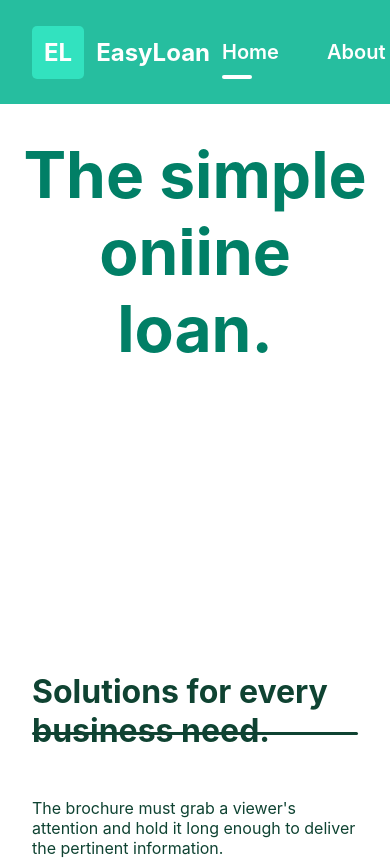
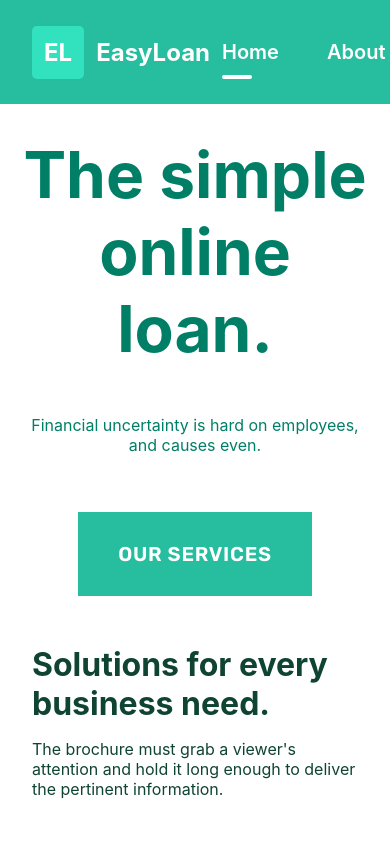
Before and after one commit to prashu-siri/easy-loan, a React (Create React App) app: page / in a window 390 px wide. Shown: the top 860 px of the page. Built offline with nearby package versions, Linux system fonts and the light colour scheme; grey boxes are pictures that could not be loaded.

Commit message:
Home page RWD

```diff
--- a/src/App.css
+++ b/src/App.css
@@ -609,8 +609,11 @@ nav ul li a.active::after {
 }
 
 @media (max-width: 500px) {
+  .wrapper{
+    margin: 3em;
+  }
   .testimonial-wrapper {
-    width: 100%;
+    width: 85%;
   }
 
   .testimonial-message {
@@ -627,21 +630,55 @@ nav ul li a.active::after {
   .info {
     padding-inline: 2em;
     padding-block: 1em;
+
+    h2 {
+      margin: 0;
+    }
   }
 
   .card-wrapper {
     flex-direction: column;
     margin: 1em;
     padding: 1em;
-    gap: 0;
+    gap: 1em;
   }
 
   .container {
     background: none;
     padding: 2em 1em;
+    text-align: center;
+
     h1 {
       color: var(--text-clr);
       text-align: center;
+      position: initial;
+
+      &::after{
+        display: none;
+      }
+    }
+
+    p {
+      color: var(--text-clr);
+    }
+
+    button {
+      background-color: var(--bg-primary);
+    }
+  }
+
+  .info h2::after {
+    display: none;
+  }
+
+  .image-wrapper {
+    width: 100%;
+    display: flex;
+    justify-content: center;
+    align-items: center;
+
+    img {
+      max-width: 100%;
     }
   }
 
--- a/src/components/blog/blog.js
+++ b/src/components/blog/blog.js
@@ -3,7 +3,7 @@ import { Link } from "react-router-dom";
 const Blog = ({imgUrl, heading, summary, date}) => {
   return (
     <div>
-      <div>
+      <div className="image-wrapper">
         <img src={imgUrl} alt="blog1" />
       </div>
       <p className="date">{date}</p>
--- a/src/components/home/Home.js
+++ b/src/components/home/Home.js
@@ -27,7 +27,9 @@ enough to deliver the pertinent information.</p>
         </section>
         <section className="card-wrapper">
           <div>
-            <div><img src="https://preview.colorlib.com/theme/easylo/assets/img/icon/services1.svg" alt="home" /></div>
+            <div>
+              <img src="https://preview.colorlib.com/theme/easylo/assets/img/icon/services1.svg" alt="home" />
+            </div>
             <p>Home Loan</p>
             <div>
               <h3>What are my options and the cost to exercise?</h3>
```
